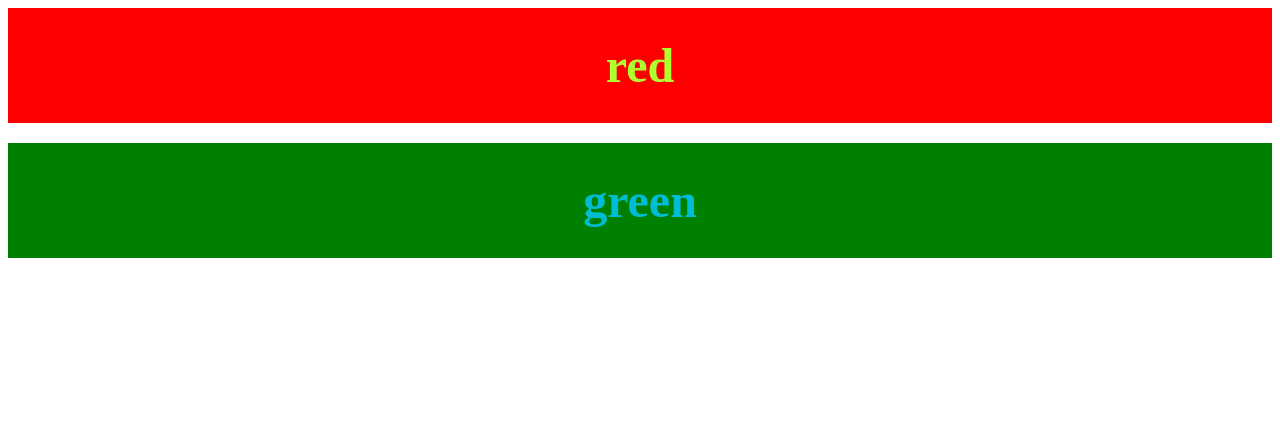
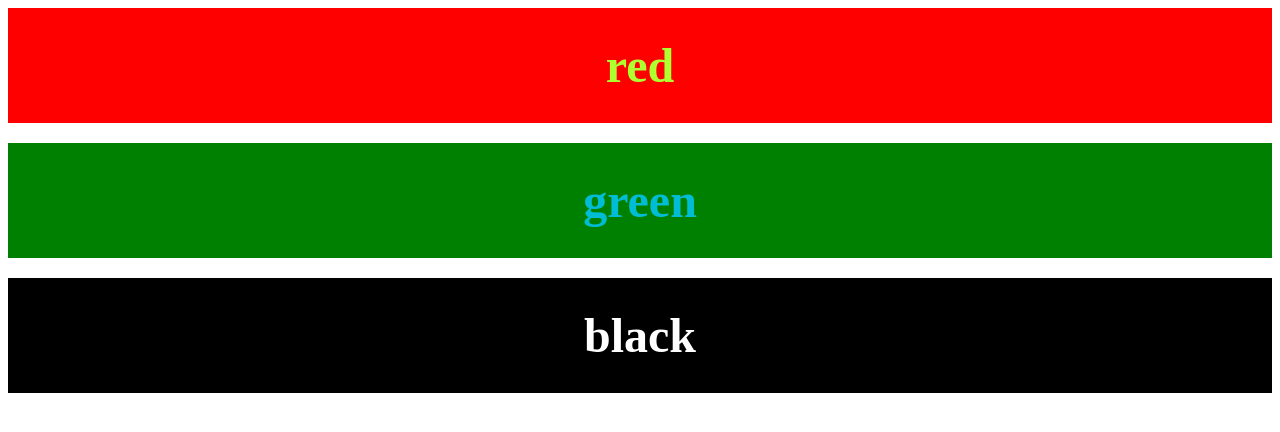
Before and after one commit to Nic147/test-git.loc, a plain HTML site: page index.html in a window 1280 px wide. Drawn offline with Linux system fonts and the light colour scheme.

Commit message:
Добавили блок Black

```diff
--- a/index.html
+++ b/index.html
@@ -21,10 +21,16 @@
             background-color: green;
             color: #00bcd4;
         }
+
+        .black{
+            background-color: black;
+            color: white;
+        }
     </style>
 </head>
 <body>
     <div class="red">red</div>
     <div class="green">green</div>
+    <div class="black">black</div>
 </body>
 </html>
```
